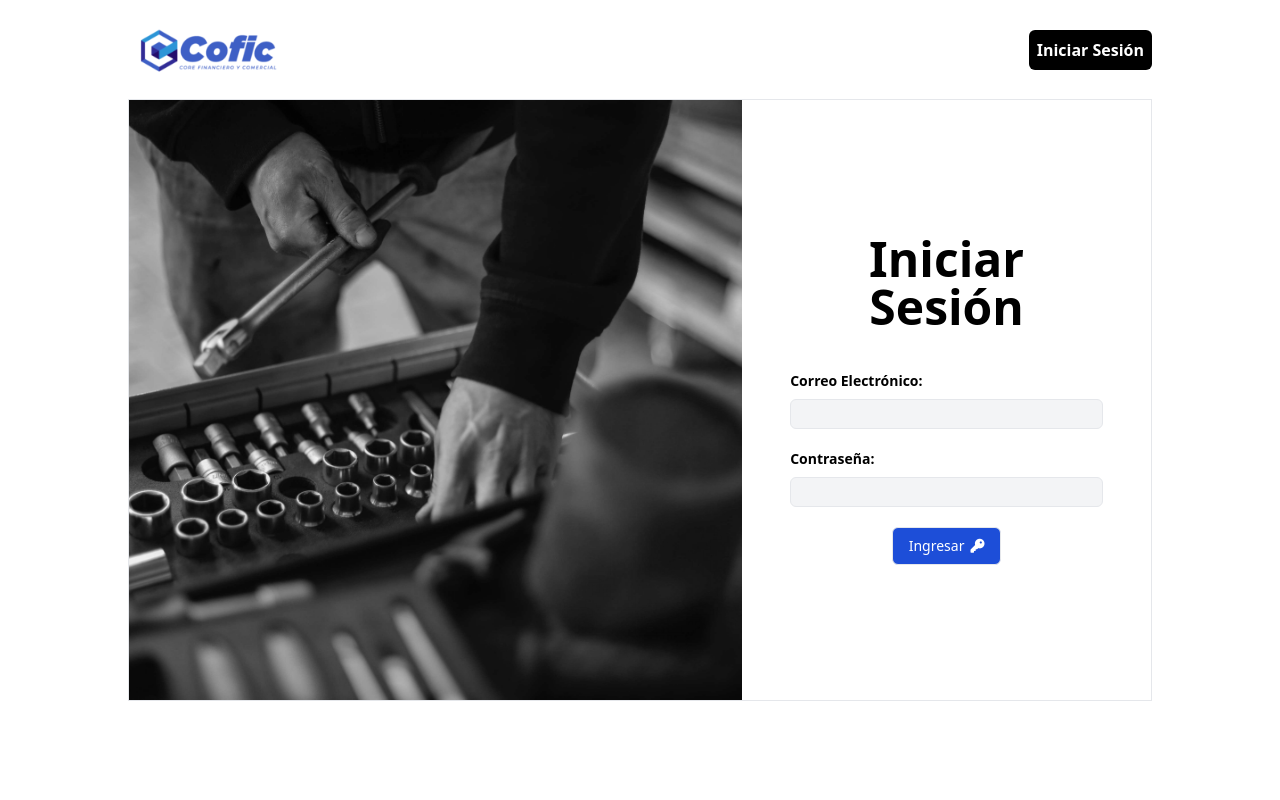
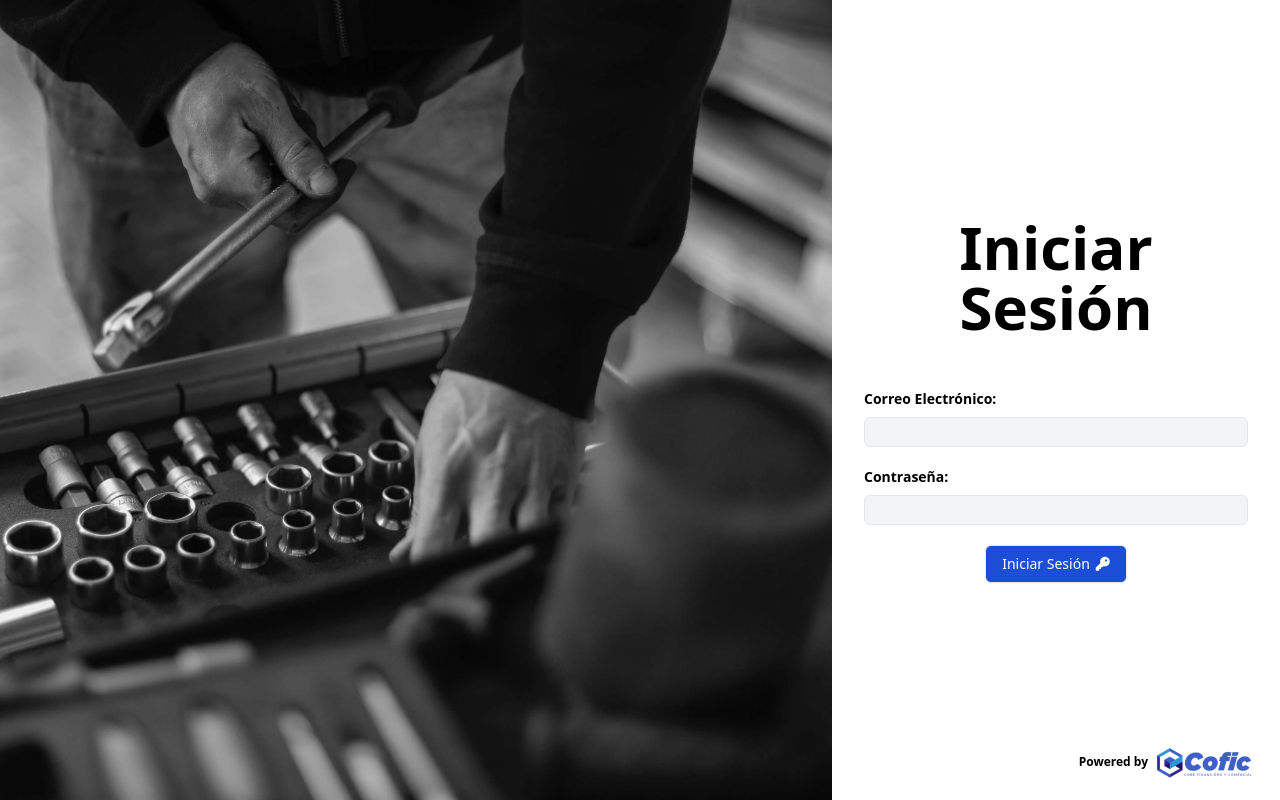
Before and after one commit to Rysth/REACT-MerkautoEC, a React (Create React App) app: page / in a window 1280 px wide. Built offline with nearby package versions, Linux system fonts and the light colour scheme.

Commit message:
Refactor login page.

```diff
--- a/src/components/Header/Header.js
+++ b/src/components/Header/Header.js
@@ -1,6 +1,5 @@
 import { useSelector } from 'react-redux';
 import { useEffect, useState } from 'react';
-import { NavLink } from 'react-router-dom';
 import NavBar from '../NavBar/NavBar';
 import BrandImage from '../../assets/images/brand/logo_cofic.png';
 
@@ -55,14 +54,6 @@ function Header() {
             />
           </>
         )}
-        {!userCredentials.active && (
-          <NavLink
-            to="/"
-            className="md:hover:-translate-y-0.5 md:transition bg-gray-200 p-2  md:hover:bg-gray-500 md:hover:text-white rounded-md print:hidden flex items-center gap-2 font-semibold"
-          >
-            Iniciar Sesión
-          </NavLink>
-        )}
       </div>
     </header>
   );
--- a/src/pages/Login/Login.js
+++ b/src/pages/Login/Login.js
@@ -1,9 +1,11 @@
+import { useEffect } from 'react';
 import { useForm } from 'react-hook-form';
 import { useDispatch } from 'react-redux';
 import { useNavigate } from 'react-router-dom';
 import Input from '../../components/Forms/Input/Input';
 import LoginPicture from '../../assets/images/auto/login.jpg';
 import { changeActiveStatus } from '../../redux/slices/loginDataSlice';
+import BrandImage from '../../assets/images/brand/logo_cofic.png';
 
 function Login() {
   const { register, handleSubmit } = useForm();
@@ -18,24 +20,26 @@ function Login() {
     });
   };
 
+  useEffect(() => {}, [dispatch]);
+
   return (
-    <section className="container max-w-screen-lg mx-auto border">
-      <div className="grid sm:grid-cols-[60%_1fr] p-4 sm:p-0 relative h-[550px] sm:h-[600px]">
-        <picture className="absolute inset-0 bg-black -z-10 sm:z-0 sm:relative">
+    <section className="fixed inset-0">
+      <div className="grid sm:grid-cols-[1fr_1fr] md:grid-cols-[60%_1fr] lg:grid-cols-[65%_1fr] p-4 sm:p-0 h-full sm:relative">
+        <picture className="absolute inset-0 bg-black sm:relative -z-10 sm:z-0">
           <img
             src={LoginPicture}
             alt="Repairing cars"
-            className="absolute top-0 left-0 object-cover w-full h-full pointer-events-none grayscale"
+            className="object-cover w-full h-full pointer-events-none grayscale"
           />
         </picture>
-        <div className="flex flex-col justify-center p-6 bg-white sm:p-4">
+        <div className="relative flex flex-col justify-center p-6 bg-white sm:p-4 rounded-xl sm:rounded-none max-w-[500px] min-w-[340px] sm:min-w-min sm:max-w-none mx-auto">
           <form
             action="#"
-            className="flex flex-col justify-center gap-10 p-4 md:p-8"
+            className="flex flex-col justify-center gap-10 p-4"
             onSubmit={handleSubmit(onSubmit)}
           >
-            <fieldset className="text-center">
-              <h2 className="text-4xl font-bold lg:text-5xl">Iniciar Sesión</h2>
+            <fieldset className="mb-3 text-center">
+              <h2 className="text-4xl font-bold lg:text-6xl">Iniciar Sesión</h2>
             </fieldset>
             <ul className="grid gap-5 p-0 list-none">
               <Input
@@ -60,12 +64,27 @@ function Login() {
                   className="flex items-center gap-1.5 p-2 px-4 text-sm text-white transition bg-blue-700 border rounded-md md:hover:shadow-2xl md:hover:scale-105"
                   id="submit"
                 >
-                  Ingresar
+                  Iniciar Sesión
                   <i className="fas fa-key" />
                 </button>
               </li>
             </ul>
           </form>
+          <footer className="absolute bottom-0 right-0 flex justify-between w-full p-5 mt-auto">
+            <div className="flex items-center justify-end w-full">
+              <h3 className="text-xs font-semibold pointer-events-none">
+                Powered by
+              </h3>
+              <a
+                href="https://www.asvesot.com/"
+                target="_blank"
+                rel="noopener noreferrer"
+                aria-label="Asvesot website"
+              >
+                <img src={BrandImage} alt="" className="w-28" />
+              </a>
+            </div>
+          </footer>
         </div>
       </div>
     </section>
```
